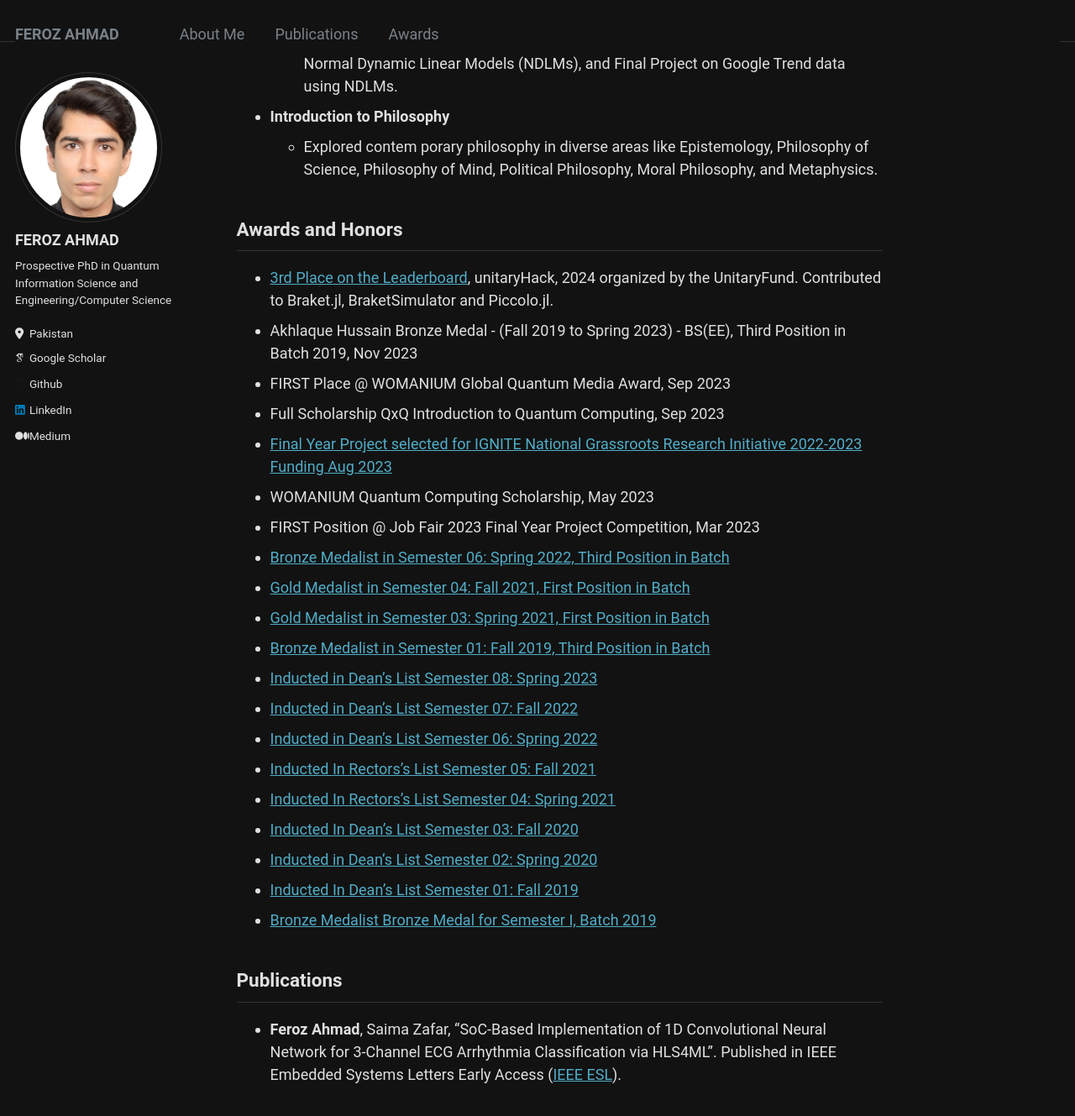
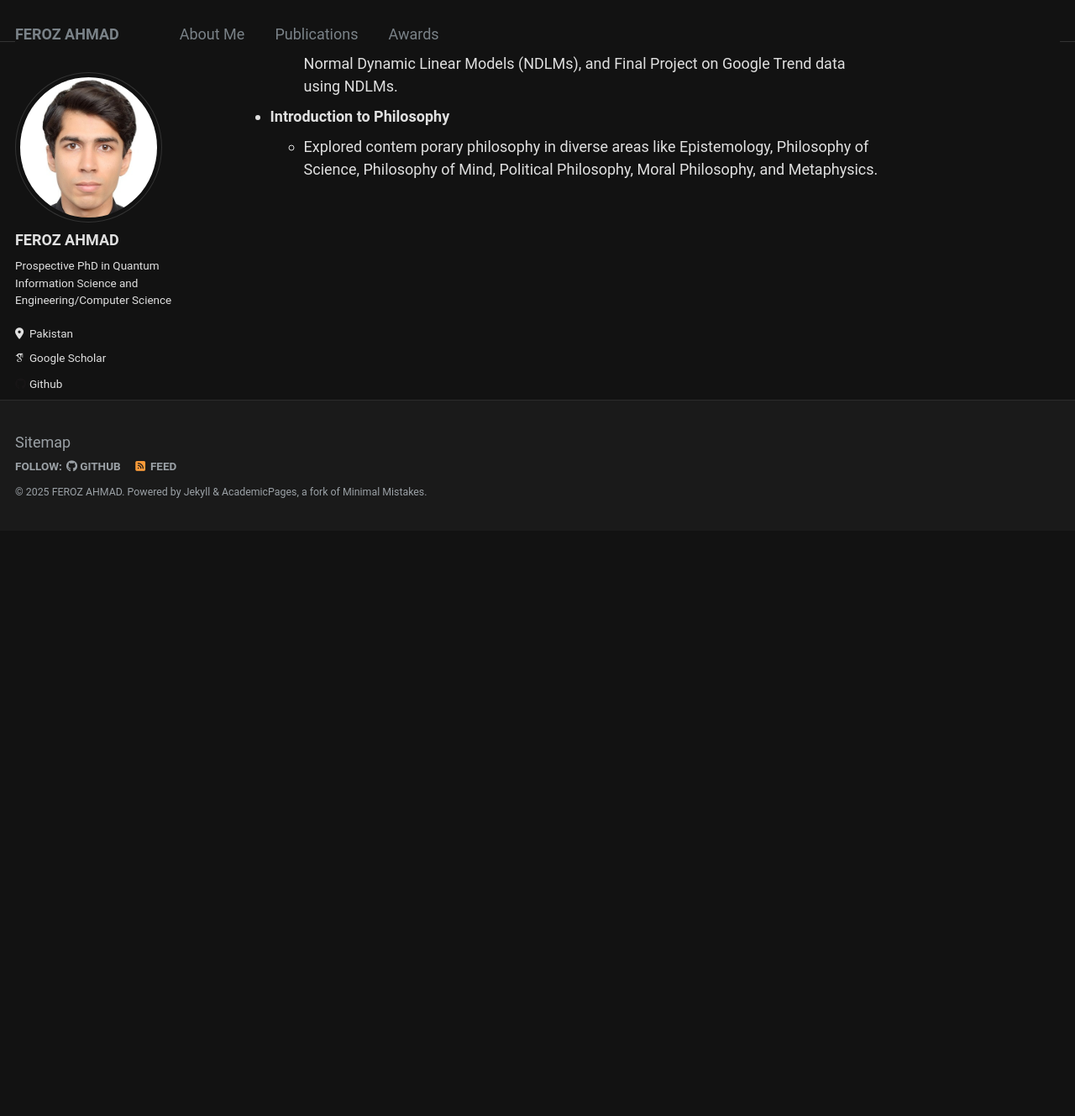
Before and after one commit to Fe-r-oz/Fe-r-oz.github.io, a Jekyll site: the page built from _pages/about.md, in a window 1280 px wide and 1400 px high, scrolled down 8314 px. Shown: the top 1329 px of the window at 84% size. Built offline with Jekyll 4.4.1, drawn with Linux system fonts in a browser that asks for light colours; some web fonts are replaced; after the commit the page ends 8946 px from its top, so only the background shows below that.

Commit message:
improve layout and remove redundant material

```diff
--- a/_pages/about.md
+++ b/_pages/about.md
@@ -148,30 +148,3 @@ This innovative approach utilized 1D convolutional neural networks on System-on-
   * 5-module course: Stationary time series, autoregressive models, Bayesian inference, Normal Dynamic Linear Models (NDLMs), and Final Project on Google Trend data using NDLMs.
 * **Introduction to Philosophy**
   * Explored contem porary philosophy in diverse areas like Epistemology, Philosophy of Science, Philosophy of Mind, Political Philosophy, Moral Philosophy, and Metaphysics.
-
-## Awards and Honors
-* [3rd Place on the Leaderboard](https://unitaryhack.dev/leaderboard/), unitaryHack, 2024 organized by the UnitaryFund. Contributed to Braket.jl, BraketSimulator and Piccolo.jl.
-* Akhlaque Hussain Bronze Medal - (Fall 2019 to Spring 2023) - BS(EE), Third Position in Batch 2019, Nov 2023
-* FIRST Place @ WOMANIUM Global Quantum Media Award, Sep 2023
-* Full Scholarship QxQ Introduction to Quantum Computing, Sep 2023
-* [Final Year Project selected for IGNITE National Grassroots Research Initiative 2022-2023 Funding Aug 2023](https://ignite.org.pk/wp-content/uploads/2018/06/NGIRI-2022-23-List-of-Shortlisted-FYPs.pdf)
-* WOMANIUM Quantum Computing Scholarship, May 2023
-* FIRST Position @ Job Fair 2023 Final Year Project Competition, Mar 2023
-* [Bronze Medalist in Semester 06: Spring 2022, Third Position in Batch](https://www.nu.edu.pk/Campus/Lahore/DeanLists)
-* [Gold Medalist in Semester 04: Fall 2021, First Position in Batch](https://www.nu.edu.pk/Campus/Lahore/RectorLists)
-* [Gold Medalist in Semester 03: Spring 2021, First Position in Batch](https://www.nu.edu.pk/Campus/Lahore/RectorLists)
-* [Bronze Medalist in Semester 01: Fall 2019, Third Position in Batch](https://www.nu.edu.pk/Campus/Lahore/DeanLists)
-* [Inducted in Dean's List Semester 08: Spring 2023](https://www.nu.edu.pk/Campus/Lahore/DeanLists)
-* [Inducted in Dean's List Semester 07: Fall 2022](https://www.nu.edu.pk/Campus/Lahore/DeanLists)
-* [Inducted in Dean's List Semester 06: Spring 2022](https://www.nu.edu.pk/Campus/Lahore/DeanLists)
-* [Inducted In Rectors's List Semester 05: Fall 2021](https://www.nu.edu.pk/Campus/Lahore/RectorLists)
-* [Inducted In Rectors's List Semester 04: Spring 2021](https://www.nu.edu.pk/Campus/Lahore/RectorLists)
-* [Inducted In Dean's List Semester 03: Fall 2020](https://www.nu.edu.pk/Campus/Lahore/DeanLists)
-* [Inducted in Dean's List Semester 02: Spring 2020](https://www.nu.edu.pk/Campus/Lahore/DeanLists)
-* [Inducted In Dean's List Semester 01: Fall 2019](https://www.nu.edu.pk/Campus/Lahore/DeanLists)
-* [Bronze Medalist Bronze Medal for Semester I, Batch 2019](https://www.nu.edu.pk/Campus/Lahore/DeanLists)
-
-
-
-## Publications
-* **Feroz Ahmad**, Saima Zafar, "SoC-Based Implementation of 1D Convolutional Neural Network for 3-Channel ECG Arrhythmia Classification via HLS4ML". Published in IEEE Embedded Systems Letters Early Access ([IEEE ESL](https://ieeexplore.ieee.org/document/10399904)).
```
